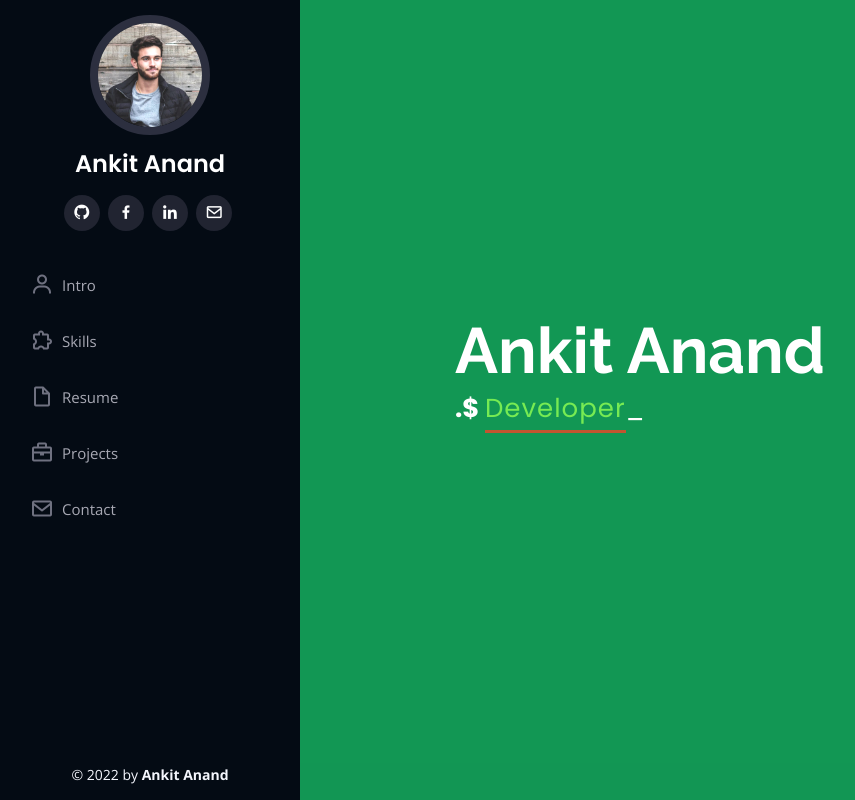
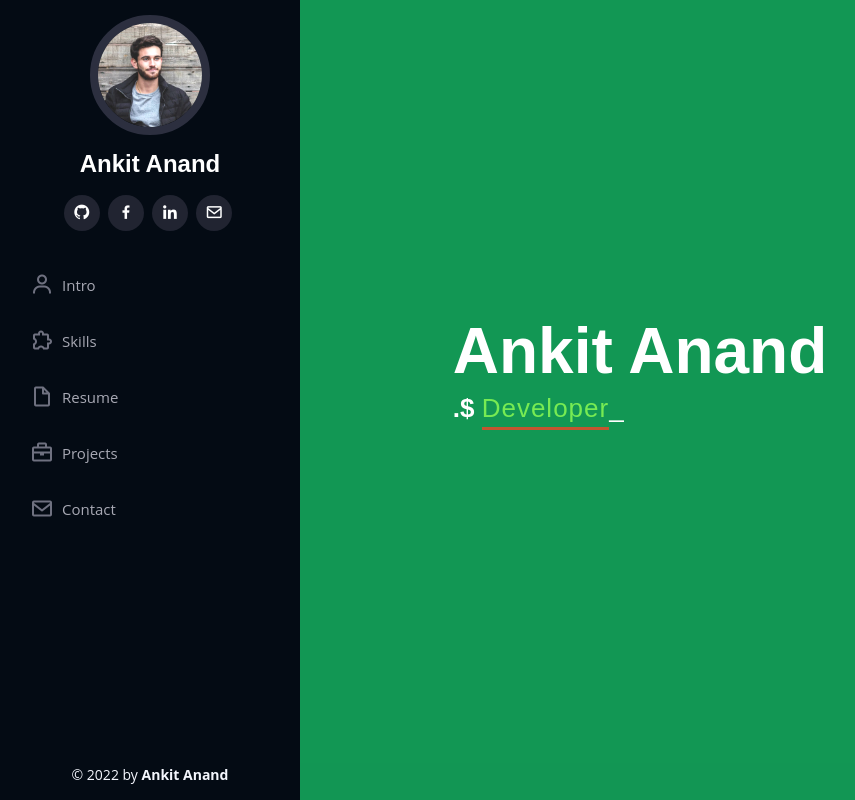
Before and after one commit to nkitanand/nkitanand.github.io, a plain HTML site: page index.html in a window 1280 px wide. Shown: the top 800 px of the page, without its empty margins (0-855 px from the left). Drawn offline with nearby package versions, Linux system fonts and the light colour scheme.

Commit message:
Disabling Google Fonts to speed up performance

```diff
--- a/index.html
+++ b/index.html
@@ -14,7 +14,7 @@
   <link href="assets/img/apple-touch-icon.png" rel="apple-touch-icon">
 
   <!-- Google Fonts -->
-  <link href="https://fonts.googleapis.com/css?family=Open+Sans:300,300i,400,400i,600,600i,700,700i|Raleway:300,300i,400,400i,500,500i,600,600i,700,700i|Poppins:300,300i,400,400i,500,500i,600,600i,700,700i&display=swap" rel="stylesheet">
+  <!-- <link href="https://fonts.googleapis.com/css?family=Open+Sans:300,300i,400,400i,600,600i,700,700i|Raleway:300,300i,400,400i,500,500i,600,600i,700,700i|Poppins:300,300i,400,400i,500,500i,600,600i,700,700i&display=swap" rel="stylesheet"> -->
 
   <!-- Vendor CSS Files -->
   <link href="assets/vendor/aos/aos.css" rel="stylesheet">
```
